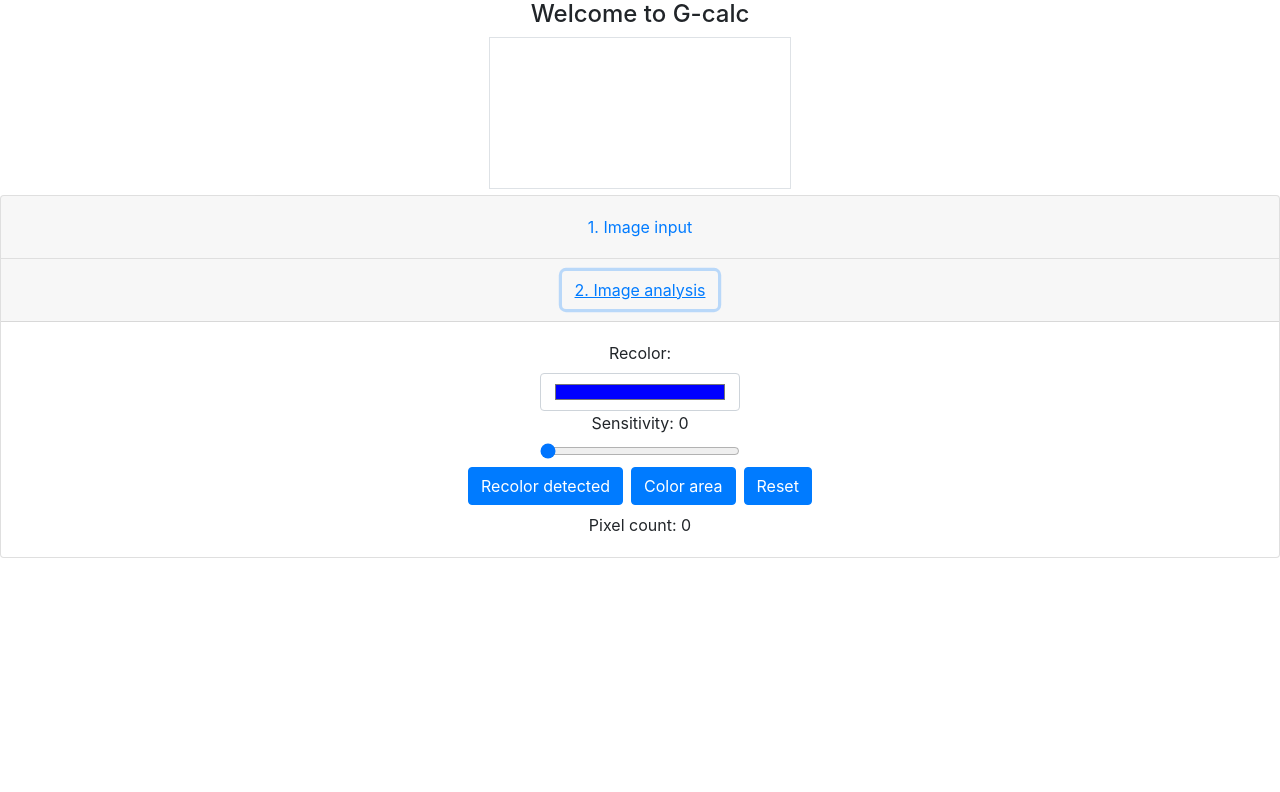
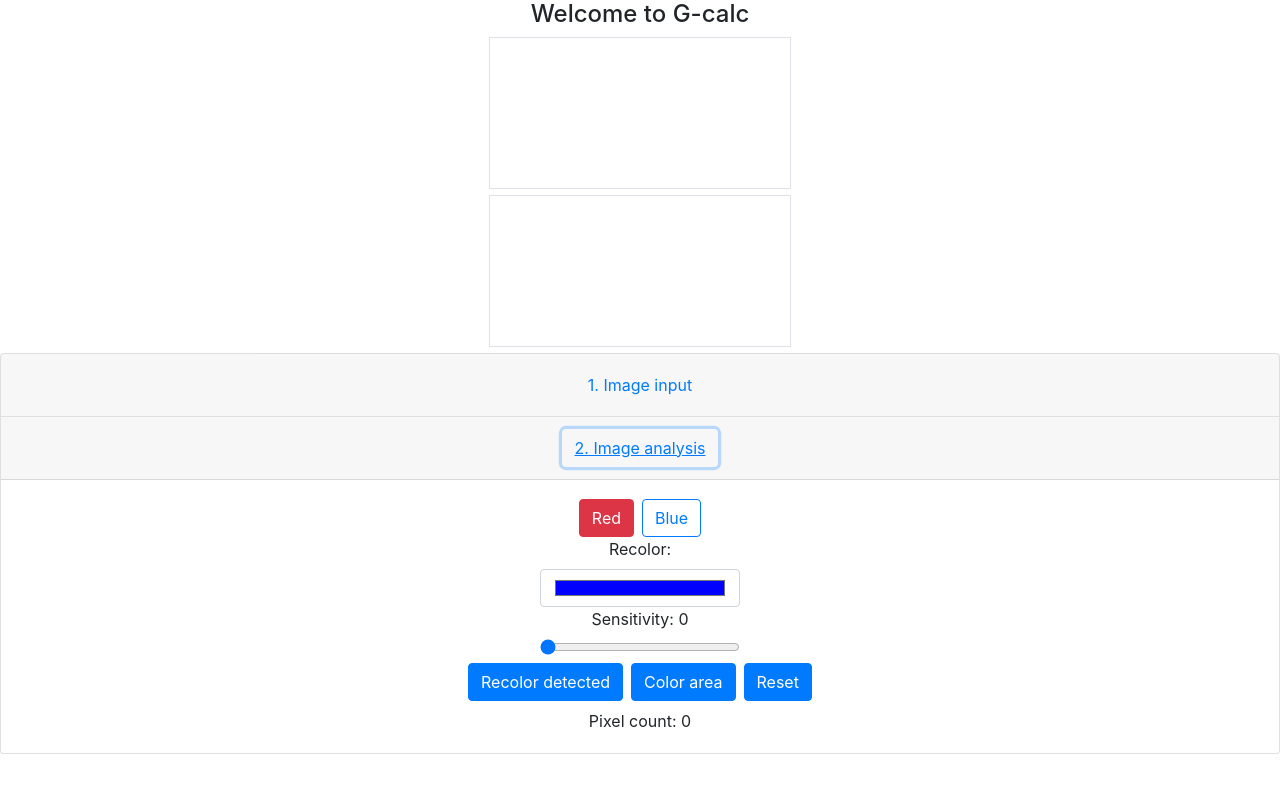
Before and after one commit to ryanzhou7/p-calc, a React (Create React App) app: page / in a window 1280 px wide. Both pictures are taken after a click on the button "2. Image analysis". Shown: the top 792 px of the page. Built offline with nearby package versions, Linux system fonts and the light colour scheme.

Commit message:
isRed toggler and duplicate canvas

```diff
--- a/src/App.js
+++ b/src/App.js
@@ -1,4 +1,4 @@
-import React, { useState, useLayoutEffect } from "react";
+import React, { useState, useEffect } from "react";
 import { Button, Card, Accordion } from "react-bootstrap";
 import FileInput from "./components/FileInput/FileInput";
 import ImageAnalyzer from "./components/ImageAnalyzer/ImageAnalyzer";
@@ -8,13 +8,15 @@ import "./App.css";
 
 function App() {
   const [image, setImage] = useState({});
-  const [canvasContext, setCanvasContext] = useState(null);
+  const [isRedEdit, setIsRedEdit] = useState(true);
+  const [canvasContext1, setCanvasContext1] = useState(null);
+  const [canvasContext2, setCanvasContext2] = useState(null);
   const [canvasDimensions, setCanvasDimensions] = useState({
     width: 0,
     height: 0,
   });
 
-  useLayoutEffect(() => {
+  useEffect(() => {
     setCanvasDimensions({
       width: image.width,
       height: image.height,
@@ -42,7 +44,23 @@ function App() {
             drawWidth: image.width,
             drawHeight: image.height,
           }}
-          canvasContext={[canvasContext, setCanvasContext]}
+          canvasContext={[canvasContext2, setCanvasContext2]}
+        />
+      </div>
+      <div>
+        <Canvas
+          image={{
+            image: image,
+          }}
+          canvasDimensions={{
+            canvasWidth: image.width,
+            canvasHeight: image.height,
+          }}
+          drawDimensions={{
+            drawWidth: image.width,
+            drawHeight: image.height,
+          }}
+          canvasContext={[canvasContext1, setCanvasContext1]}
         />
       </div>
       <div>
@@ -73,7 +91,8 @@ function App() {
               <Card.Body>
                 <ImageAnalyzer
                   image={[image, setImage]}
-                  canvasContext={[canvasContext, setCanvasContext]}
+                  isRedEdit={[isRedEdit, setIsRedEdit]}
+                  canvasContext={[canvasContext1, setCanvasContext1]}
                   canvasDimensions={{
                     canvasWidth: image.width,
                     canvasHeight: image.height,
--- /dev/null
+++ b/src/components/ColorToggler/ColorToggler.js
@@ -0,0 +1,29 @@
+import { Button } from "react-bootstrap";
+import React from "react";
+function ColorToggler(props) {
+  const [isRedEdit, setIsRedEdit] = props.isRedEdit;
+  const redToggler = () => {
+    setIsRedEdit((prev) => !prev);
+  };
+  return (
+    <div>
+      <Button
+        active={isRedEdit}
+        className="mr-2"
+        variant="outline-danger"
+        onClick={redToggler}
+      >
+        Red
+      </Button>
+      <Button
+        active={!isRedEdit}
+        variant="outline-primary"
+        onClick={redToggler}
+      >
+        Blue
+      </Button>
+    </div>
+  );
+}
+
+export default ColorToggler;
--- a/src/components/ImageAnalyzer/ImageAnalyzer.js
+++ b/src/components/ImageAnalyzer/ImageAnalyzer.js
@@ -2,6 +2,7 @@ import React, { useState } from "react";
 import { Button, Form } from "react-bootstrap";
 import * as DomHelper from "../../utils/DomHelper";
 import * as ImageAnalysis from "../../utils/ImageAnalysis";
+import ColorToggler from "../ColorToggler/ColorToggler";
 import resetCanvas from "./resetCanvas"; // TODO: Review this kind of refactoring/abstraction with Ryan
 import "./index.css";
 
@@ -67,6 +68,9 @@ function ImageAnalyzer(props) {
   return (
     <div>
       <div>
+        <ColorToggler isRedEdit={props.isRedEdit} />
+      </div>
+      <div>
         <Form.Label>Recolor:</Form.Label>
         <Form.Control
           className="mx-auto input"
@@ -83,7 +87,7 @@ function ImageAnalyzer(props) {
           min="0"
           max="255"
           value={detectionThreshold}
-          onChange={(event) => setDetectionThreshold(e.target.value)}
+          onChange={(event) => setDetectionThreshold(event.target.value)}
         />
       </div>
       <div className="m-2">
```
Also changed, not shown: src/components/ToggleButtonGroupControlled.js (deleted, +0 -24 lines).
